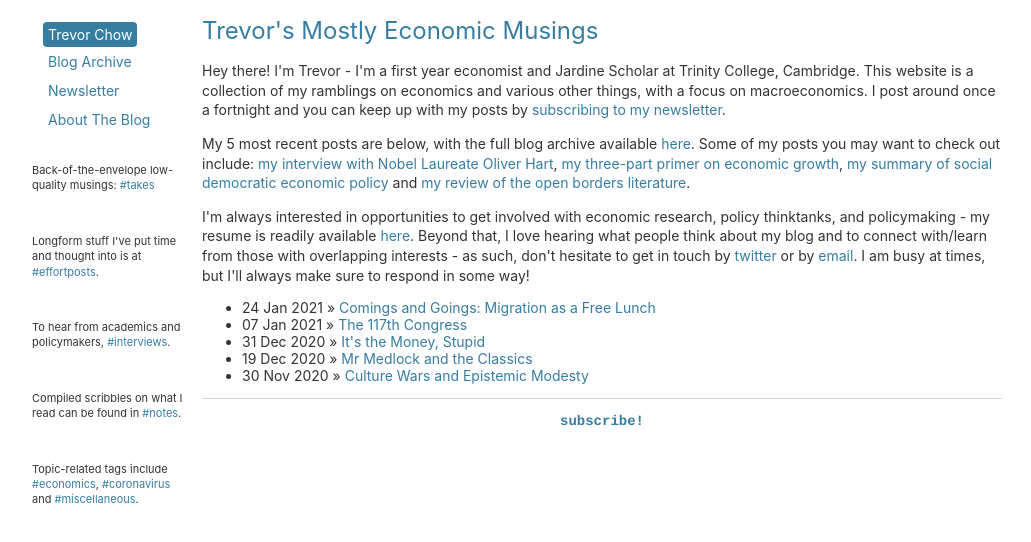
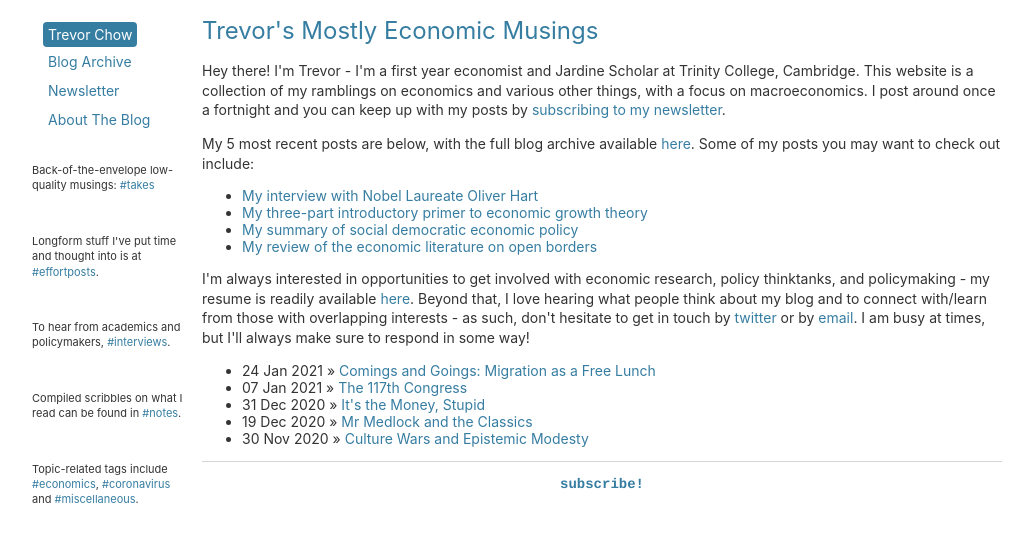
Before and after one commit to tmychow/tmychow.github.io, a Jekyll site: the page built from index.html, in a window 1280 px wide. Shown: the top 542 px of the page, without its empty margins (28-1059 px from the left). Built offline with Jekyll 4.4.1, drawn with Linux system fonts in a browser that asks for light colours.

Commit message:
Update index.html

```diff
--- a/index.html
+++ b/index.html
@@ -4,7 +4,13 @@ title: Trevor's Mostly Economic Musings
 ---
 	<h1>{{ page.title }}</h1>
 	<p>Hey there! I'm Trevor - I'm a first year economist and Jardine Scholar at Trinity College, Cambridge. This website is a collection of my ramblings on economics and various other things, with a focus on macroeconomics. I post around once a fortnight and you can keep up with my posts by <a href="https://buttondown.email/tmychow">subscribing to my newsletter</a>.</p>
-	<p> My 5 most recent posts are below, with the full blog archive available <a href="https://tmychow.com/blog/">here</a>. Some of my posts you may want to check out include: <a href="https://tmychow.com/blog/2020/05/14/a-conversation-with-nobel-laureate-oliver-hart">my interview with Nobel Laureate Oliver Hart</a>, <a href="https://tmychow.com/blog/2020/07/02/growth-a-primer-in-three-parts">my three-part primer on economic growth</a>, <a href="https://tmychow.com/blog/2020/12/19/mr-medlock-and-the-classics">my summary of social democratic economic policy</a> and <a href="https://tmychow.com/blog/2021/01/24/comings-and-goings">my review of the open borders literature</a>.</p>
+	<p> My 5 most recent posts are below, with the full blog archive available <a href="https://tmychow.com/blog/">here</a>. Some of my posts you may want to check out include:</p>
+	<ul>
+		<li> <a href="https://tmychow.com/blog/2020/05/14/a-conversation-with-nobel-laureate-oliver-hart">My interview with Nobel Laureate Oliver Hart</a> </li>
+		<li> <a href="https://tmychow.com/blog/2020/07/02/growth-a-primer-in-three-parts">My three-part introductory primer to economic growth theory</a> </li>
+		<li> <a href="https://tmychow.com/blog/2020/12/19/mr-medlock-and-the-classics">My summary of social democratic economic policy</a> </li>
+		<li> <a href="https://tmychow.com/blog/2021/01/24/comings-and-goings">My review of the economic literature on open borders</a> </li>
+	</ul>
 	<p>I'm always interested in opportunities to get involved with economic research, policy thinktanks, and policymaking - my resume is readily available <a href="/assets/Resume.pdf">here</a>. Beyond that, I love hearing what people think about my blog and to connect with/learn from those with overlapping interests - as such, don't hesitate to get in touch by <a href="https://twitter.com/tmychow">twitter</a> or by <a href="mailto:tmychow@gmail.com?subject=Mostly Economic Musings">email</a>. I am busy at times, but I'll always make sure to respond in some way!</p>
 	<ul class="posts">
 	  {% for post in site.posts limit:5 %}
```
